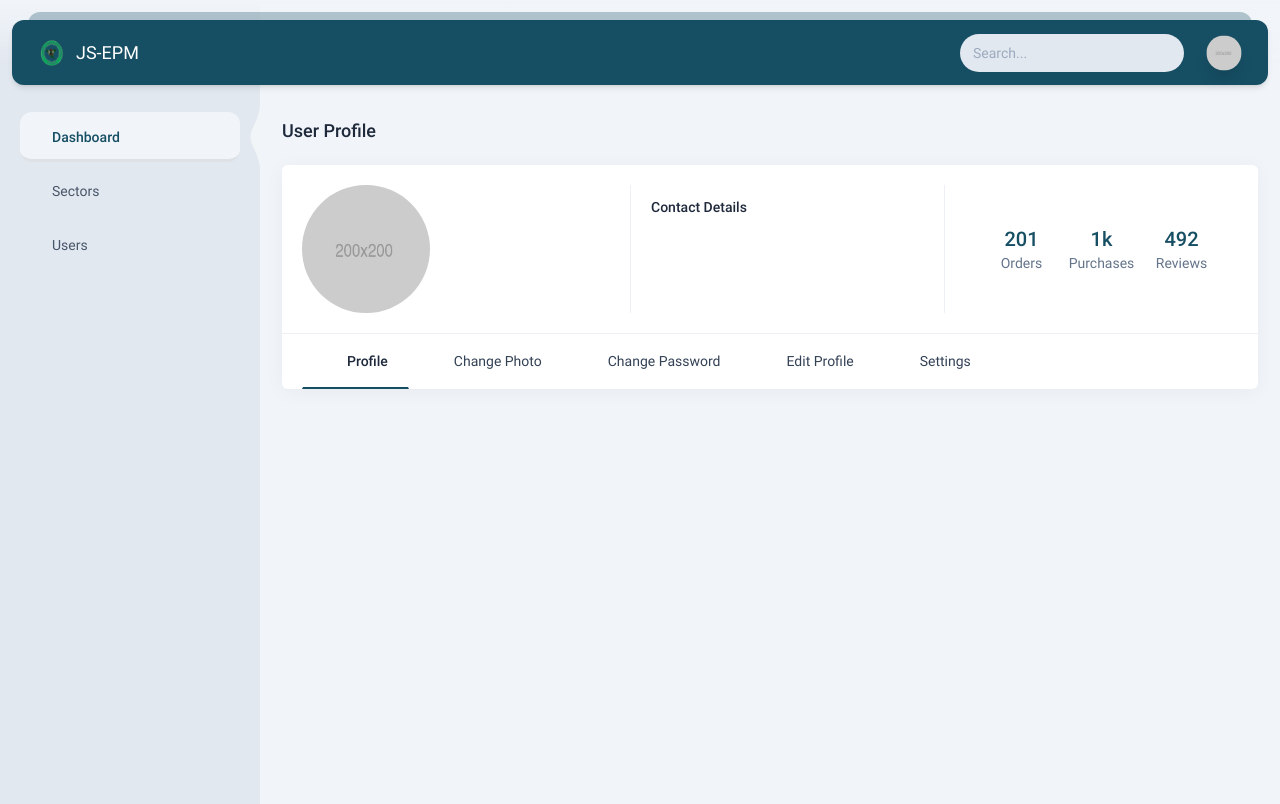
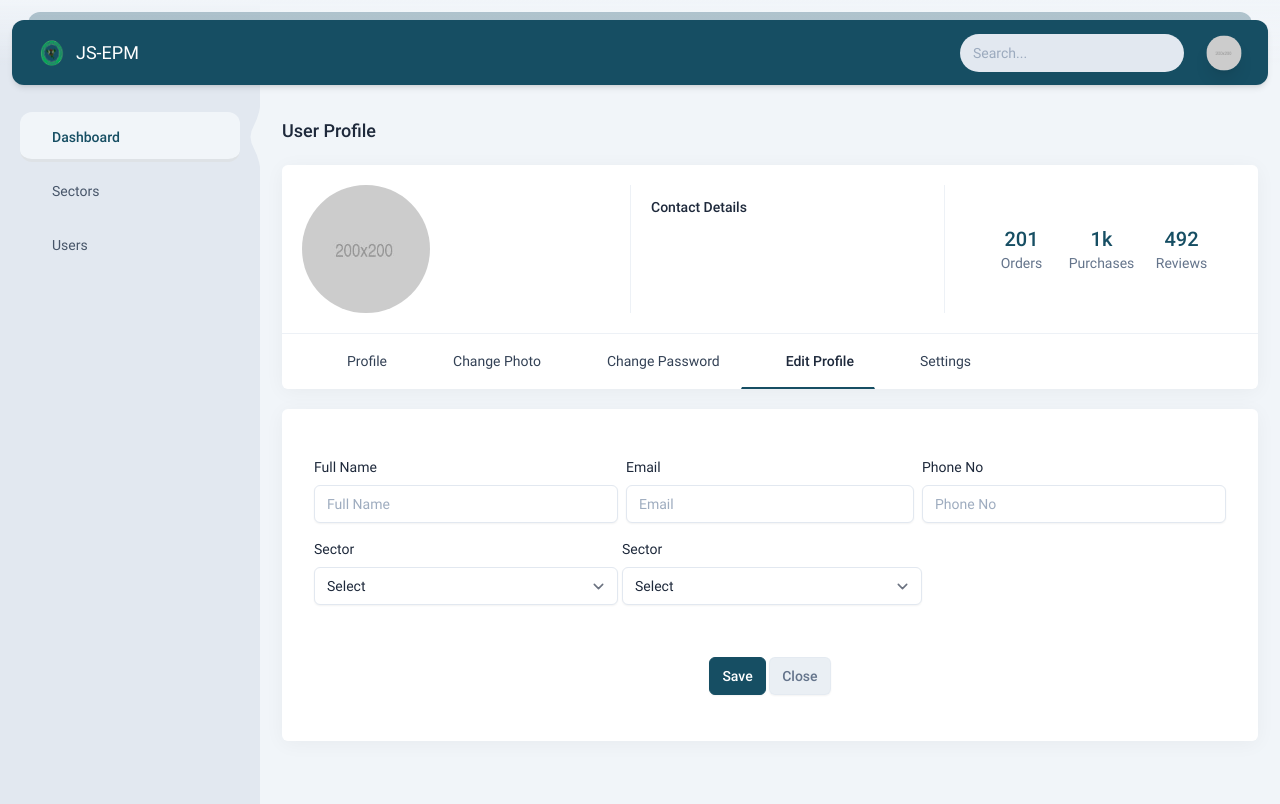
Before and after one commit to gamemathstar/e-track47, a Laravel app: template resources/views/pages/users/show.blade.php in a window 1280 px wide. Run offline with Laravel 10, Linux system fonts and the light colour scheme; the template is opened without the code that fills it, so the values that code supplies are empty; the visitor is signed in with stand-in values (Sample User, id 1).

Commit message:
users cont

```diff
--- a/app/Models/User.php
+++ b/app/Models/User.php
@@ -46,19 +46,13 @@
 
     public function role()
     {
-        $roles = ['0' => 'System Admin', '1' => 'Governor', '2' => 'Sector Head', '3' => 'Sector Admin'];
-        return $roles[$this->role];
-    }
-
-    public function sectorHead()
-    {
-        return SectorHead::where(['user_id' => $this->id])->orderBy('date_to', 'DESC')->first();
+        return UserRole::where(['user_id' => $this->id])->orderBy('id', 'DESC')->first();
     }
 
     public function sector()
     {
-        $sectorHead = $this->sectorHead();
-        return $sectorHead ? Sector::find($sectorHead->sector_id) : null;
+        $role = $this->role();
+        return $role ? Sector::find($role->entity_id) : null;
     }
 
 
--- a/app/Models/UserRole.php
+++ b/app/Models/UserRole.php
@@ -8,4 +8,9 @@
 class UserRole extends Model
 {
     use HasFactory;
+
+    public function sector()
+    {
+        return Sector::where(['id' => $this->entity_id])->get();
+    }
 }
--- a/resources/views/pages/users/show.blade.php
+++ b/resources/views/pages/users/show.blade.php
@@ -16,9 +16,11 @@
                          src="{{ asset('dist/images/profile-5.jpg') }}">
                 </div>
                 <div class="ml-5">
+                    @php $sector = $user->sector(); @endphp
                     <div
                             class="w-24 sm:w-40 truncate sm:whitespace-normal font-medium text-lg">{{ $user->full_name }}</div>
-                    <div class="text-slate-500">{{ $user->role() }}</div>
+                    <div
+                            class="text-slate-500">{{ $user->role()->role }}{{ $sector ? ' | ' . $sector->sector_name : '' }}</div>
                 </div>
             </div>
             <div
@@ -59,7 +61,7 @@
         </div>
         <ul class="nav nav-link-tabs flex-col sm:flex-row justify-center lg:justify-start text-center" role="tablist">
             <li id="profile-tab" class="nav-item" role="presentation">
-                <a href="javascript:;" class="nav-link py-4 flex items-center active" data-tw-target="#profile"
+                <a href="javascript:;" class="nav-link py-4 flex items-center" data-tw-target="#profile"
                    aria-controls="profile" aria-selected="true" role="tab"> <i class="w-4 h-4 mr-2"
                                                                                data-lucide="user"></i> Profile </a>
             </li>
@@ -73,7 +75,7 @@
                 </a>
             </li>
             <li id="edit-profile-tab" class="nav-item" role="presentation">
-                <a href="javascript:;" class="nav-link py-4 flex items-center" data-tw-target="#edit-profile"
+                <a href="javascript:;" class="nav-link py-4 flex items-center active" data-tw-target="#edit-profile"
                    aria-selected="false" role="tab"> <i class="w-4 h-4 mr-2" data-lucide="pencil"></i> Edit Profile
                 </a>
             </li>
@@ -86,7 +88,7 @@
     <!-- END: Profile Info -->
 
     <div class="tab-content mt-5">
-        <div id="profile" class="tab-pane active" role="tabpanel" aria-labelledby="profile-tab">
+        <div id="profile" class="tab-pane" role="tabpanel" aria-labelledby="profile-tab">
             <div class="grid grid-cols-12 gap-6">
                 <!-- BEGIN: Latest Uploads -->
                 <div class="intro-y box col-span-12 lg:col-span-6">
@@ -161,93 +163,71 @@
             </div>
         </div>
 
-        <div id="edit-profile" class="tab-pane" role="tabpanel" aria-labelledby="edit-profile-tab">
+        <div id="edit-profile" class="tab-pane active" role="tabpanel" aria-labelledby="edit-profile-tab">
             <div class="grid grid-cols-12 gap-6">
                 <!-- BEGIN: Latest Uploads -->
-                <div class="intro-y box col-span-12 lg:col-span-6">
+                <div class="intro-y box col-span-12 lg:col-span-12">
                     <div class="p-8">
                         <form action="{{route('users.add')}}" method="post">
                             @csrf
                             <input type="hidden" name="id" value="{{ $user->id }}">
-                            <div class="">
+                            <div class="grid grid-cols-12 mt-4">
+                                <div class="col-span-12 lg:col-span-4">
                                     <label for="full_name" class="form-label">Full Name</label>
                                     <input type="text" id="full_name" class="form-control" name="full_name"
                                            placeholder="Full Name" value="{{ $user->full_name }}" required>
                                 </div>
-                            <div class="grid grid-cols-12 mt-4">
-                                <div class="col-span-12 lg:col-span-6 mr-1">
+                                <div class="col-span-12 lg:col-span-4 mr-2  ml-2">
                                     <label for="email" class="form-label">Email</label>
                                     <input type="email" id="email" class="form-control" name="email" placeholder="Email"
                                            value="{{ $user->email }}" required>
                                 </div>
 
-                                <div class="col-span-12 lg:col-span-6 ml-1">
+                                <div class="col-span-12 lg:col-span-4">
                                     <label for="phone_number" class="form-label">Phone No</label>
                                     <input type="tel" id="phone_number" class="form-control" name="phone_number"
                                            value="{{ $user->phone_number }}" placeholder="Phone No" required>
                                 </div>
                             </div>
-                            <div class="mt-5">
-                                <label>User Role</label>
-                                <div class="flex flex-col sm:flex-row mt-2">
-                                    <div class="form-check mr-2">
-                                        <input id="radio-switch-4" class="form-check-input role" type="radio"
-                                               {{ $user->role=='1'?'checked':'' }} name="role" value="1">
-                                        <label class="form-check-label" for="radio-switch-4">Governor</label>
-                                    </div>
-                                    <div class="form-check mr-2 mt-2 sm:mt-0">
-                                        <input id="radio-switch-5" class="form-check-input role" type="radio"
-                                               {{ $user->role=='0'?'checked':'' }} name="role" value="0">
-                                        <label class="form-check-label" for="radio-switch-5">System Admin</label>
-                                    </div>
-                                    <div class="form-check mr-2 mt-2 sm:mt-0">
-                                        <input id="radio-switch-6" class="form-check-input role" type="radio"
-                                               {{ $user->role=='2'?'checked':'' }} name="role" value="2">
-                                        <label class="form-check-label" for="radio-switch-6">Sector Head</label>
-                                    </div>
-                                    <div class="form-check mr-2 mt-2 sm:mt-0">
-                                        <input id="radio-switch-7" class="form-check-input role" type="radio"
-                                               {{ $user->role=='3'?'checked':'' }} name="role" value="3">
-                                        <label class="form-check-label" for="radio-switch-7">Sector Admin</label>
-                                    </div>
-                                </div>
-                            </div>
+
                             @php
                                 $sector = $user->sector();
                             @endphp
-                            <div id="sectorArea" class="hidden">
-                                @if(!is_null($sector))
-                                    <div class="mt-3">
+                            <div class="grid grid-cols-12 mt-4">
+                                <div class="col-span-12 lg:col-span-4 mr-">
+                                    <label for="regular-form-2" class="form-label">Sector</label>
+                                    <select name="role" id="" class="form-control">
+                                        <option value="">Select</option>
+                                        <option
+                                                {{ $user->role()->role == 'Governor'? 'selected' : '' }}
+                                                value="Governor"> Governor
+                                        </option>
+                                        <option
+                                                {{ $user->role()->role == 'System Admin'? 'selected' : '' }}
+                                                value="System Admin"> System Admin
+                                        </option>
+                                        <option
+                                                {{ $user->role()->role == 'Sector Head'? 'selected' : '' }}
+                                                value="Sector Head"> Sector Head
+                                        </option>
+                                        <option {{ $user->role()->role == 'Sector Admin'? 'selected' : '' }}
+                                                value="Sector Admin">Sector Admin
+                                        </option>
+                                    </select>
+                                </div>
+
+                                <div class="col-span-12 lg:col-span-4 ml-1">
                                     <label for="regular-form-2" class="form-label">Sector</label>
                                     <select name="sector_id" id="" class="form-control">
                                         <option value="">Select</option>
                                         @foreach($sectors as $sektor)
                                             <option {{ $sector->id===$sektor->id? 'selected':'' }}
-                                                        value="{{$sektor->id}}">{{$sektor->name}}
+                                                    value="{{$sektor->id}}">{{$sektor->sector_name}}
                                             </option>
                                         @endforeach
                                     </select>
                                 </div>
-                                    <div class="grid grid-cols-12 mt-4">
-                                        <div class="col-span-12 lg:col-span-6 mr-1">
-                                            <label for="date-from" class="form-label">Date From</label>
-                                            <input type="date"
-                                                   value="{{ !is_null($sector->date_from)?$sector->date_from->format('dd/mm/yyyy'):'' }}"
-                                                   id="date-from"
-                                                   class="form-control" name="date_from">
                             </div>
-                                        <div class="col-span-12 lg:col-span-6 mr-1">
-                                            <label for="date-to" class="form-label">Date To</label>
-                                            <input type="date"
-                                                   value="{{ !is_null($sector->date_to)?$sector->date_to->format('dd/mm/yyyy'):'' }}"
-                                                   id="date-to"
-                                                   class="form-control" name="date_to">
-                                        </div>
-                                    </div>
-                                @endif
-                            </div>
-
-                            <br>
                             <br>
                             <br>
                             <div class="mt-3 text-center">
@@ -256,7 +236,6 @@
                                     Close
                                 </button>
                             </div>
-
                         </form>
                     </div>
                 </div>
```
Also changed, not shown: app/Http/Controllers/UserController.php (+12 -8 lines), resources/views/pages/users/index.blade.php (+33 -60 lines). Lines whose indentation alone changed are shown as unchanged.
